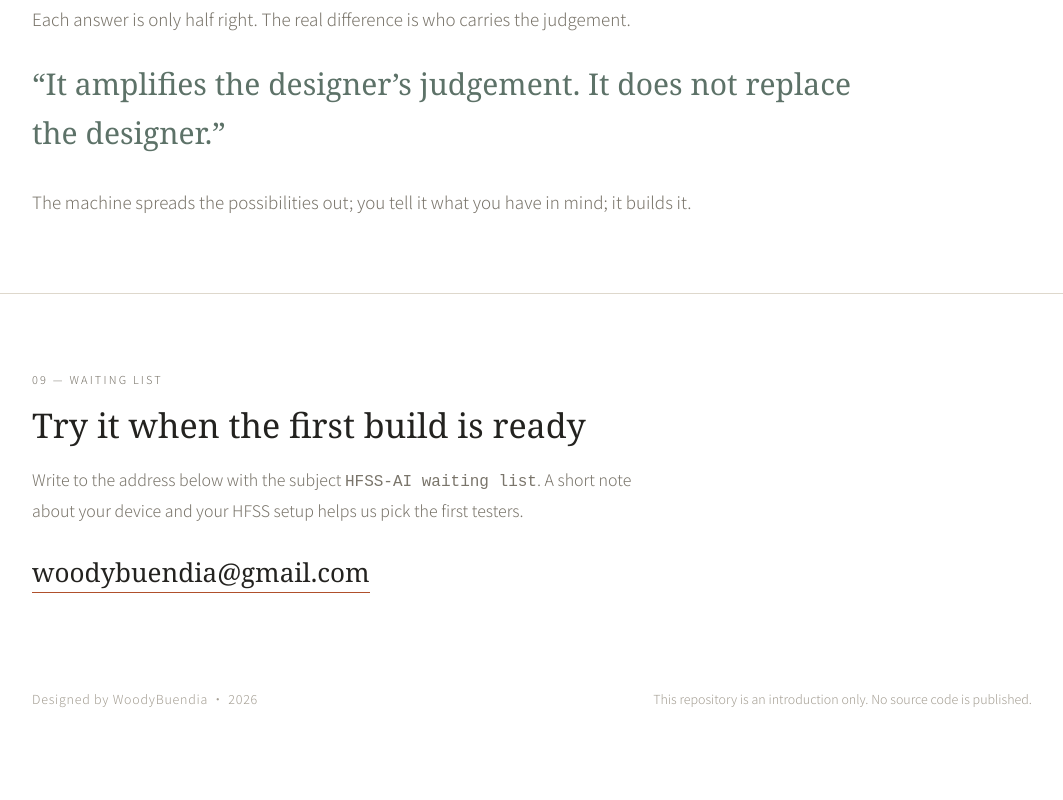
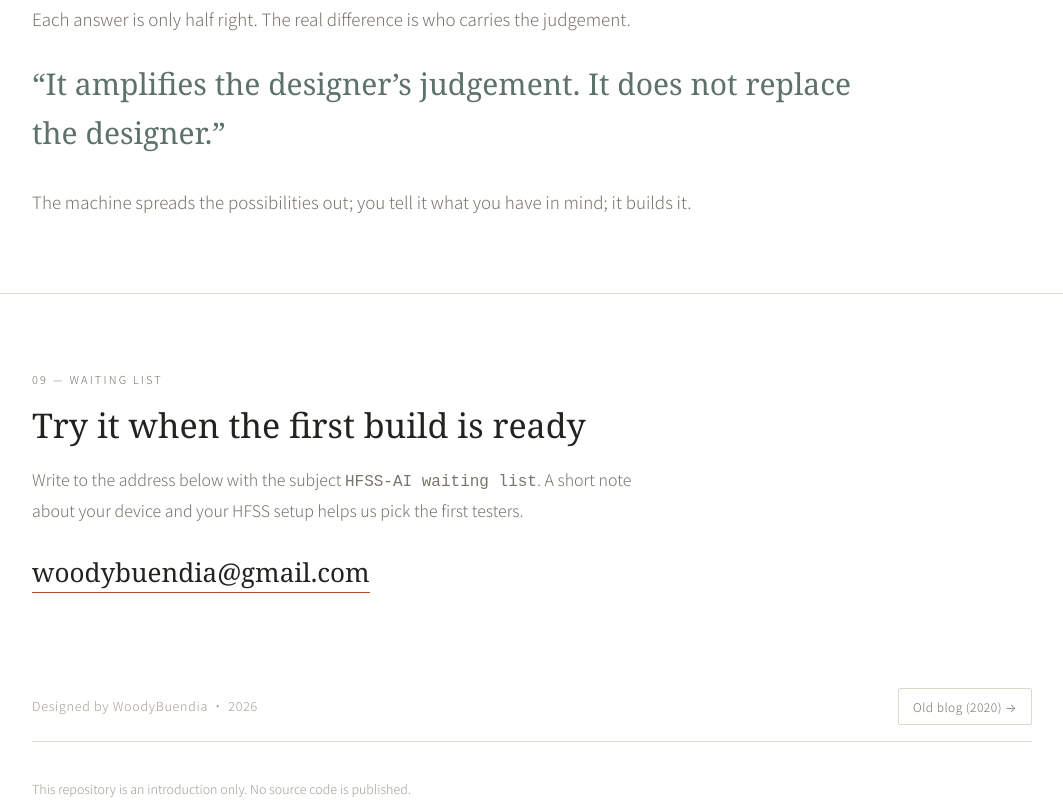
Before and after one commit to WoodyBuendia/HFSS-AI, a plain HTML site: page docs/index.html in a window 1280 px wide. Shown: the part 6313-7113 px from the top of the page, without its empty margins (108-1171 px from the left). Before the commit the page ends 7023 px from the top, so only its background shows below. Drawn offline with Linux system fonts and the light colour scheme.

Commit message:
Serve site at woodybuendia.site; link the old 2020 blog from the footer

```diff
--- a/docs/index.html
+++ b/docs/index.html
@@ -115,6 +115,13 @@
   footer{padding:44px 0 60px;color:var(--faint);font-size:12.5px;display:flex;
          justify-content:space-between;gap:20px;flex-wrap:wrap}
   footer .credit{letter-spacing:.06em}
+  footer .frow{display:flex;justify-content:space-between;align-items:center;gap:16px;
+               flex-wrap:wrap;width:100%;padding-bottom:16px;margin-bottom:16px;
+               border-bottom:1px solid var(--rule)}
+  footer .oldlink{display:inline-block;text-decoration:none;font-size:12px;letter-spacing:.04em;
+                  padding:7px 14px;border:1px solid var(--rule);border-radius:2px;
+                  color:var(--muted);transition:.15s}
+  footer .oldlink:hover{border-color:var(--accent);color:var(--accent);background:#fdf6f2}
 </style>
 </head>
 <body data-lang="en">
@@ -381,7 +388,12 @@
 </main>
 
 <footer class="wrap">
-  <span class="credit">Designed by WoodyBuendia · 2026</span>
+  <div class="frow">
+    <span class="credit">Designed by WoodyBuendia · 2026</span>
+    <a class="oldlink" href="https://git.woodybuendia.site/">
+      <span class="en">Old blog (2020) →</span><span class="zh">旧博客（2020）→</span>
+    </a>
+  </div>
   <span>
     <span class="en">This repository is an introduction only. No source code is published.</span>
     <span class="zh">本仓库只做介绍，不包含源代码。</span>
```
Also changed, not shown: 1 other file.
